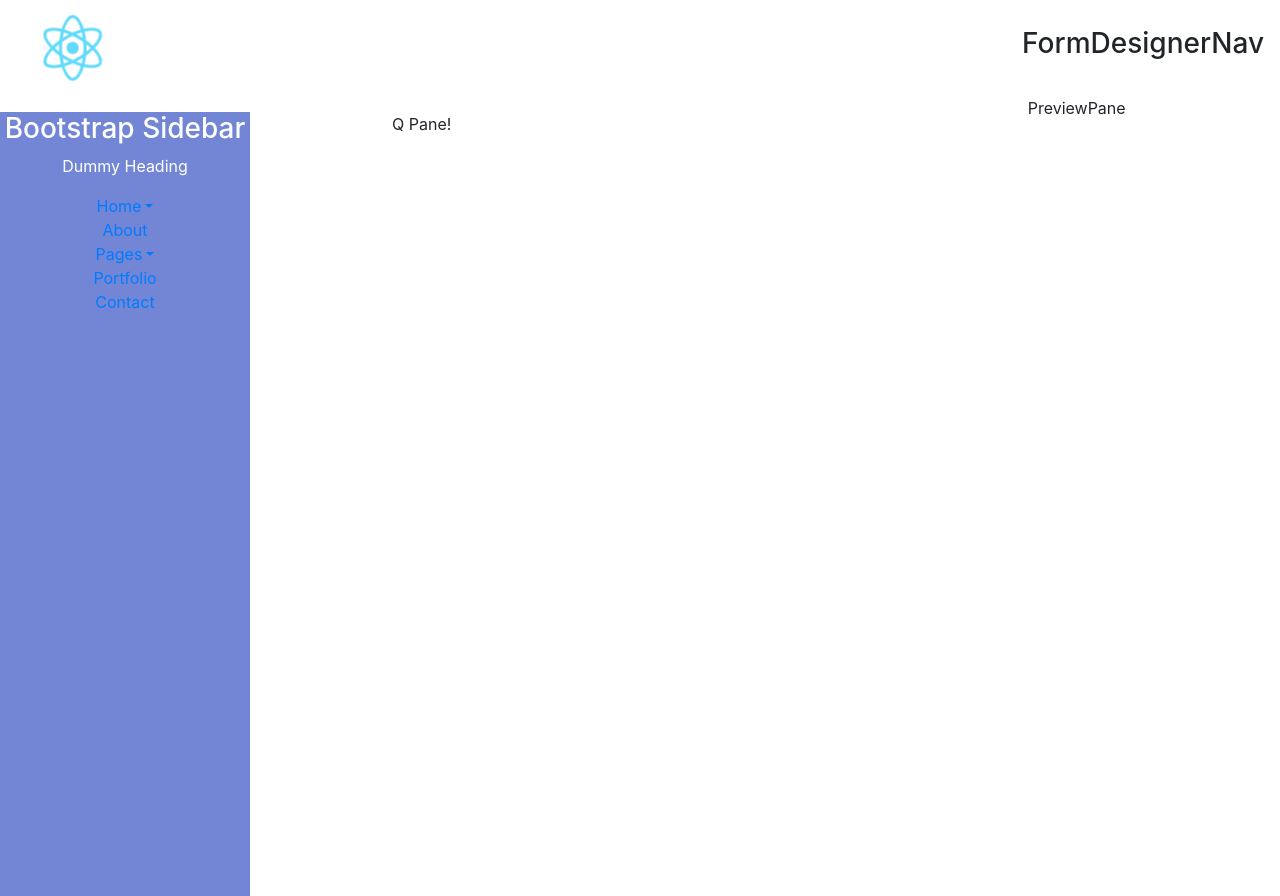
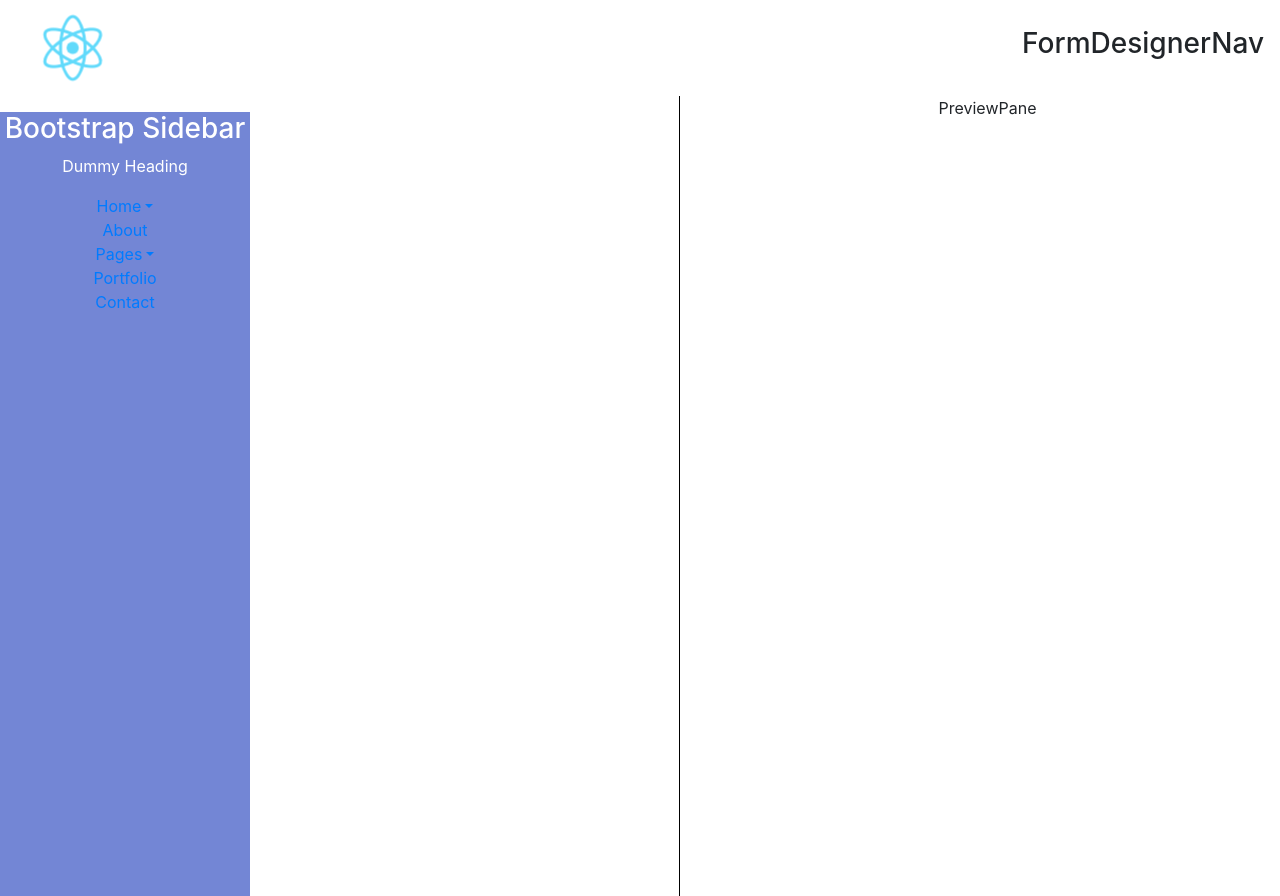
Before and after one commit to johnfewell/fancy-react-form, a React (Create React App) app in the folder fancy-react-form/: page / in a window 1280 px wide. Before the commit the page ends 800 px from the top, so only its background shows below. Built offline with nearby package versions, Linux system fonts and the light colour scheme.

Commit message:
Added css

```diff
--- a/fancy-react-form/src/App.css
+++ b/fancy-react-form/src/App.css
@@ -40,7 +40,7 @@
 #sidebar {
     width: 250px;
     position: fixed;
-    top: 25;
+    top: 60;
     left: 0;
     height: 100vh;
     z-index: 999;
@@ -48,3 +48,13 @@
     color: #fff;
     transition: all 0.3s;
 }
+
+.b-r{
+  border-right: thin black solid;
+  height: 100vh;
+  overflow: auto;
+}
+
+.margin_top_600px{
+  margin-top:600px;
+}
--- a/fancy-react-form/src/FormDesigner.js
+++ b/fancy-react-form/src/FormDesigner.js
@@ -2,13 +2,16 @@ import React, { Component } from 'react';
 import FormDesignerNav from './FormDesignerNav.js';
 import QuestionPane from './QuestionPane.js';
 import PreviewPane from './PreviewPane.js';
+import QuestionPaneMenu from './QuestionPaneMenu.js';
+
 
 class FormDesigner extends Component {
   render() {
     return (
-      <div className="FormDesigner">
+      <div id="wrapper">
         <FormDesignerNav />
         <div class="row">
+          <QuestionPaneMenu />
           <QuestionPane />
           <PreviewPane />
         </div>
--- a/fancy-react-form/src/PreviewPane.js
+++ b/fancy-react-form/src/PreviewPane.js
@@ -4,7 +4,7 @@ import classNames from 'classnames/bind';
 const PreviewPane = () => {
 
     return (
-      <div class="col-sm-4">
+      <div class="col preview-pane">
         PreviewPane
       </div>
     )
--- a/fancy-react-form/src/QuestionPane.js
+++ b/fancy-react-form/src/QuestionPane.js
@@ -1,13 +1,11 @@
 import React from 'react';
 import classNames from 'classnames/bind';
-import QuestionPaneMenu from './QuestionPaneMenu.js';
 
 const QuestionPane = () => {
 
     return (
-      <div class="col-sm-8">
-      <QuestionPaneMenu />
-        Q Pane!
+      <div class="col-lg-6 col-md-6 col-sm-6 col-xs-6 b-r padding_bottom_70">
+
       </div>
     )
 }
--- a/fancy-react-form/src/QuestionPaneMenu.js
+++ b/fancy-react-form/src/QuestionPaneMenu.js
@@ -5,7 +5,7 @@ const QuestionPaneMenu = () => {
 
     return (
       <menu>
-        <nav id="sidebar">
+        <nav id="sidebar" >
             <div class="sidebar-header">
                 <h3>Bootstrap Sidebar</h3>
             </div>
```
